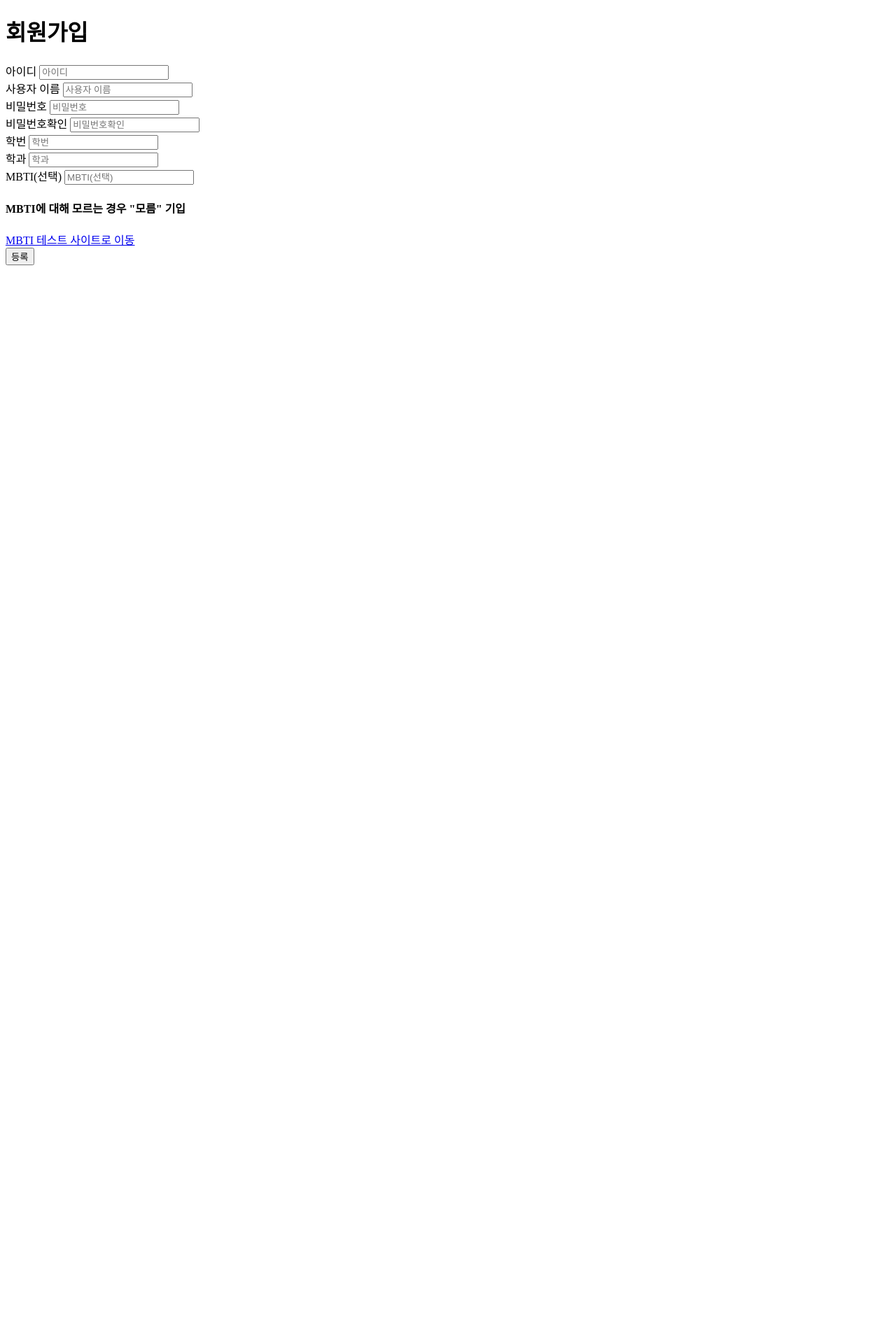
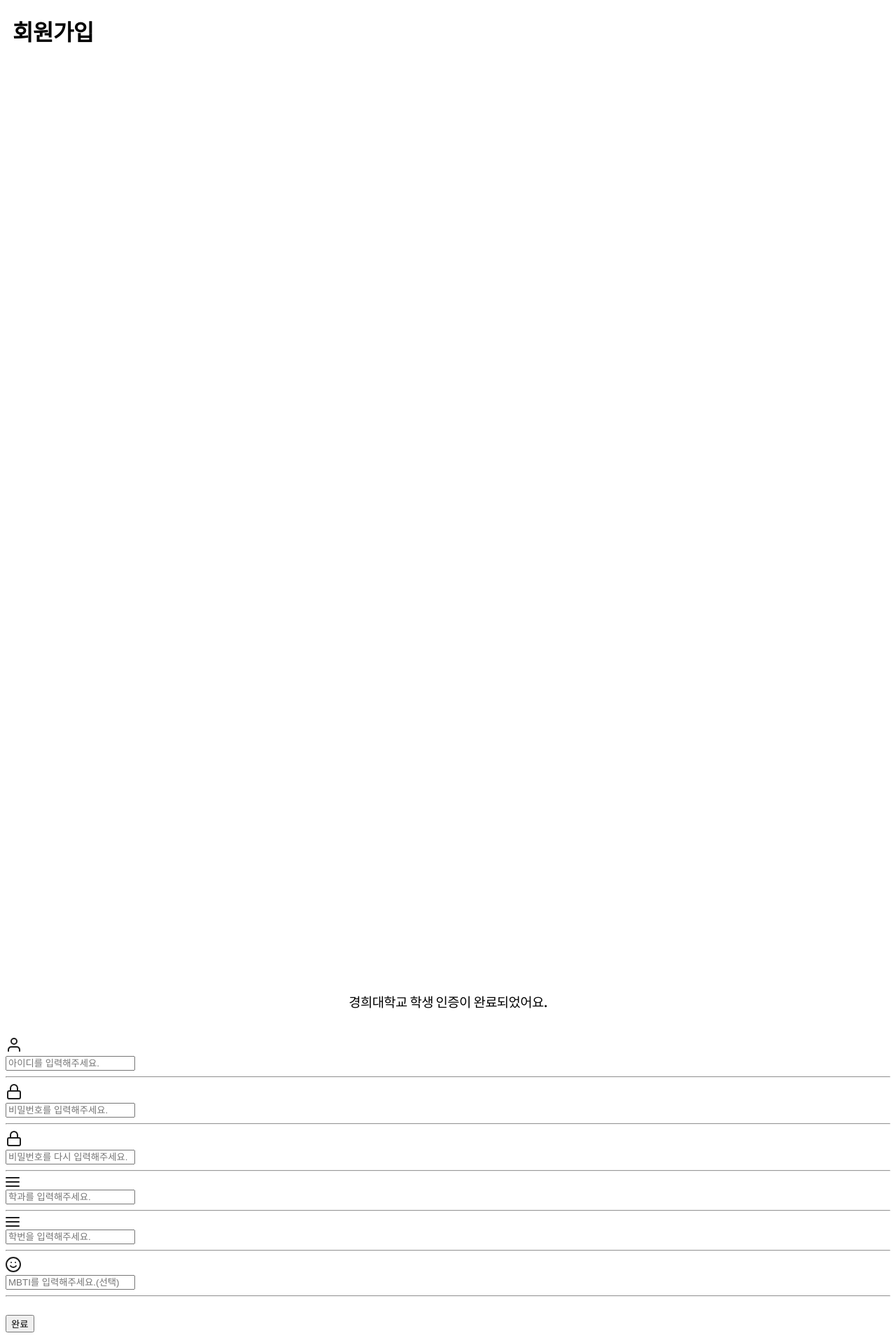
Before and after one commit to tgthon-nojjyteam/KHUTING, a Flask app: page /signup_data in a window 1280 px wide. Shown: the whole page at 70% size. Before the commit the page ends 379 px from the top, so only its background shows below. Run offline with Flask 3, Linux system fonts and the light colour scheme; some libraries are stand-ins or nearby versions.

Commit message:
signup_data 수정

```diff
--- a/templates/signup_data.html
+++ b/templates/signup_data.html
@@ -5,45 +5,93 @@
     <meta name="viewport" content="width=device-width, initial-scale=1.0">
     <meta http-equiv="X-UA-Compatible" content="ie=edge">
     <title>Document</title>
+    <link rel="stylesheet" href="{{ url_for('static', filename='css/signup.css') }}">
+
+    <link rel="preconnect" href="https://fonts.googleapis.com">
+    <link rel="preconnect" href="https://fonts.gstatic.com" crossorigin>
+    <link href="https://fonts.googleapis.com/css2?family=Noto+Sans+KR:wght@100..900&display=swap" rel="stylesheet">
     <script src="https://code.jquery.com/jquery-3.4.1.slim.min.js" integrity="sha384-J6qa4849blE2+poT4WnyKhv5vZF5SrPo0iEjwBvKU7imGFAV0wwj1yYfoRSJoZ+n" crossorigin="anonymous"></script>
 <script src="https://cdn.jsdelivr.net/npm/popper.js@1.16.0/dist/umd/popper.min.js" integrity="sha384-Q6E9RHvbIyZFJoft+2mJbHaEWldlvI9IOYy5n3zV9zzTtmI3UksdQRVvoxMfooAo" crossorigin="anonymous"></script>
 <script src="https://stackpath.bootstrapcdn.com/bootstrap/4.4.1/js/bootstrap.min.js" integrity="sha384-wfSDF2E50Y2D1uUdj0O3uMBJnjuUD4Ih7YwaYd1iqfktj0Uod8GCExl3Og8ifwB6" crossorigin="anonymous"></script>
 </head>
 <body>
     <h1>회원가입</h1>
+    <div class="wrapper">
+        <svg class="animated-check" viewBox="0 0 24 24">
+            <path d="M4.1 12.7L9 17.6 20.3 6.3" fill="none" />
+        </svg>
+        <h3>경희대학교 학생 인증이 완료되었어요.</h3>
+    </div>
+    <br>
     <form action="/signup_data" method="POST">
         <div class="form-group">
-            <label for="userid">아이디</label>
-            <input type="text" class="form-control" id="userid" placeholder="아이디" name="userid"/>
-                <!-- id는 삭제해도 되더라. 마지막에 name과 app.py의 get 메소드 사용하는 부분이 일치해야 상응한다 -->
+            <div class="icon-wrapper">
+                <svg width="24" height="24" viewBox="0 0 24 24" fill="none" xmlns="http://www.w3.org/2000/svg">
+                    <path d="M20 21V19C20 17.9391 19.5786 16.9217 18.8284 16.1716C18.0783 15.4214 17.0609 15 16 15H8C6.93913 15 5.92172 15.4214 5.17157 16.1716C4.42143 16.9217 4 17.9391 4 19V21M16 7C16 9.20914 14.2091 11 12 11C9.79086 11 8 9.20914 8 7C8 4.79086 9.79086 3 12 3C14.2091 3 16 4.79086 16 7Z" stroke="#1E1E1E" stroke-width="2" stroke-linecap="round" stroke-linejoin="round"/>
+                </svg>
+            </div>
+            <input type="text" class="form-control" id="userid" placeholder="아이디를 입력해주세요." name="userid"/>
         </div>
+
+        <hr />
+
         <div class="form-group">
-            <label for="username">사용자 이름</label>
-            <input type="text" class="form-control" id="username" placeholder="사용자 이름" name="username"/>
+            <div class="icon-wrapper">
+                <svg width="24" height="24" viewBox="0 0 24 24" fill="none" xmlns="http://www.w3.org/2000/svg">
+                    <path d="M7 11V7C7 5.67392 7.52678 4.40215 8.46447 3.46447C9.40215 2.52678 10.6739 2 12 2C13.3261 2 14.5979 2.52678 15.5355 3.46447C16.4732 4.40215 17 5.67392 17 7V11M5 11H19C20.1046 11 21 11.8954 21 13V20C21 21.1046 20.1046 22 19 22H5C3.89543 22 3 21.1046 3 20V13C3 11.8954 3.89543 11 5 11Z" stroke="#1E1E1E" stroke-width="2" stroke-linecap="round" stroke-linejoin="round"/>
+                </svg>
+            </div>
+            <input type="password" class="form-control" id="password" placeholder="비밀번호를 입력해주세요." name="password"/>
         </div>
+
+        <hr />
+
         <div class="form-group">
-            <label for="password">비밀번호</label>
-            <input type="password" class="form-control" id="password" placeholder="비밀번호" name="password"/>
+            <div class="icon-wrapper">
+                <svg width="24" height="24" viewBox="0 0 24 24" fill="none" xmlns="http://www.w3.org/2000/svg">
+                    <path d="M7 11V7C7 5.67392 7.52678 4.40215 8.46447 3.46447C9.40215 2.52678 10.6739 2 12 2C13.3261 2 14.5979 2.52678 15.5355 3.46447C16.4732 4.40215 17 5.67392 17 7V11M5 11H19C20.1046 11 21 11.8954 21 13V20C21 21.1046 20.1046 22 19 22H5C3.89543 22 3 21.1046 3 20V13C3 11.8954 3.89543 11 5 11Z" stroke="#1E1E1E" stroke-width="2" stroke-linecap="round" stroke-linejoin="round"/>
+                </svg>
+            </div>
+            <input type="password" class="form-control" id="password" placeholder="비밀번호를 다시 입력해주세요." name="password"/>
         </div>
+
+        <hr />
+
         <div class="form-group">
-            <label for="re_password">비밀번호확인</label>
-            <input type="password" class="form-control" id="re_password" placeholder="비밀번호확인" name="re_password"/>
+            <div class="icon-wrapper">
+                <svg width="20" height="14" viewBox="0 0 20 14" fill="none" xmlns="http://www.w3.org/2000/svg">
+                    <path d="M1 7H19M1 1H19M1 13H19" stroke="#1E1E1E" stroke-width="2" stroke-linecap="round" stroke-linejoin="round"/>
+                </svg>
+            </div>
+            <input type="text" class="form-control" id="password" placeholder="학과를 입력해주세요." name="password"/>
         </div>
+
+        <hr />
+
         <div class="form-group">
-            <label for="re_password">학번</label>
-            <input type="password" class="form-control" id="re_password" placeholder="학번" name="re_password"/>
+            <div class="icon-wrapper">
+                <svg width="20" height="14" viewBox="0 0 20 14" fill="none" xmlns="http://www.w3.org/2000/svg">
+                    <path d="M1 7H19M1 1H19M1 13H19" stroke="#1E1E1E" stroke-width="2" stroke-linecap="round" stroke-linejoin="round"/>
+                </svg>
+            </div>
+            <input type="text" class="form-control" id="password" placeholder="학번을 입력해주세요." name="password"/>
         </div>
+
+        <hr />
+
         <div class="form-group">
-            <label for="re_password">학과</label>
-            <input type="password" class="form-control" id="re_password" placeholder="학과" name="re_password"/>
+            <div class="icon-wrapper">
+                <svg width="22" height="22" viewBox="0 0 22 22" fill="none" xmlns="http://www.w3.org/2000/svg">
+                    <path d="M7 13C7 13 8.5 15 11 15C13.5 15 15 13 15 13M8 8H8.01M14 8H14.01M21 11C21 16.5228 16.5228 21 11 21C5.47715 21 1 16.5228 1 11C1 5.47715 5.47715 1 11 1C16.5228 1 21 5.47715 21 11Z" stroke="#1E1E1E" stroke-width="2" stroke-linecap="round" stroke-linejoin="round"/>
+                </svg>
+            </div>
+            <input type="text" class="form-control" id="password" placeholder="MBTI를 입력해주세요.(선택)" name="password"/>
         </div>
-        <div class="form-group">
-            <label for="re_password">MBTI(선택)</label>
-            <input type="password" class="form-control" id="re_password" placeholder="MBTI(선택)" name="re_password"/>
-            <h4>MBTI에 대해 모르는 경우 "모름" 기입</h4>
-            <a href="https://www.16personalities.com/ko/%EB%AC%B4%EB%A3%8C-%EC%84%B1%EA%B2%A9-%EC%9C%A0%ED%98%95-%EA%B2%80%EC%82%AC">MBTI 테스트 사이트로 이동</a>
-        </div>
-        <button type="submit" class="btn btn-primary">등록</button>
+
+        <hr />
+
+        <br>
+        <button type="submit" class="btn btn-primary">완료</button>
     </form>
 </body>
 </html>
```
